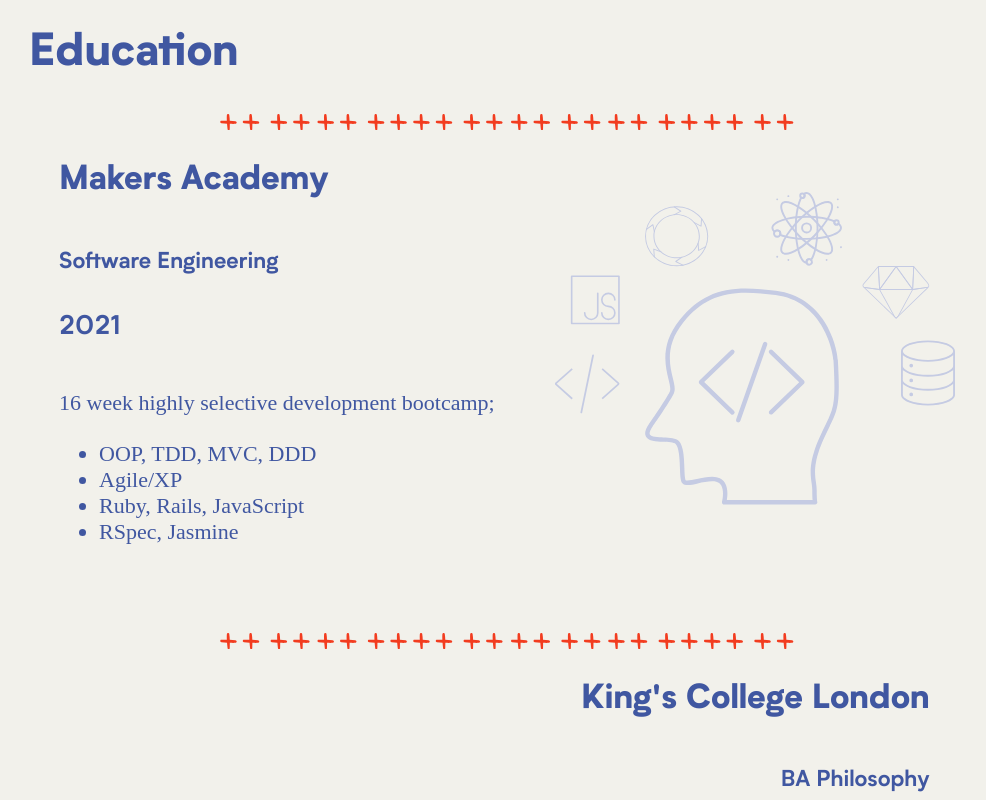
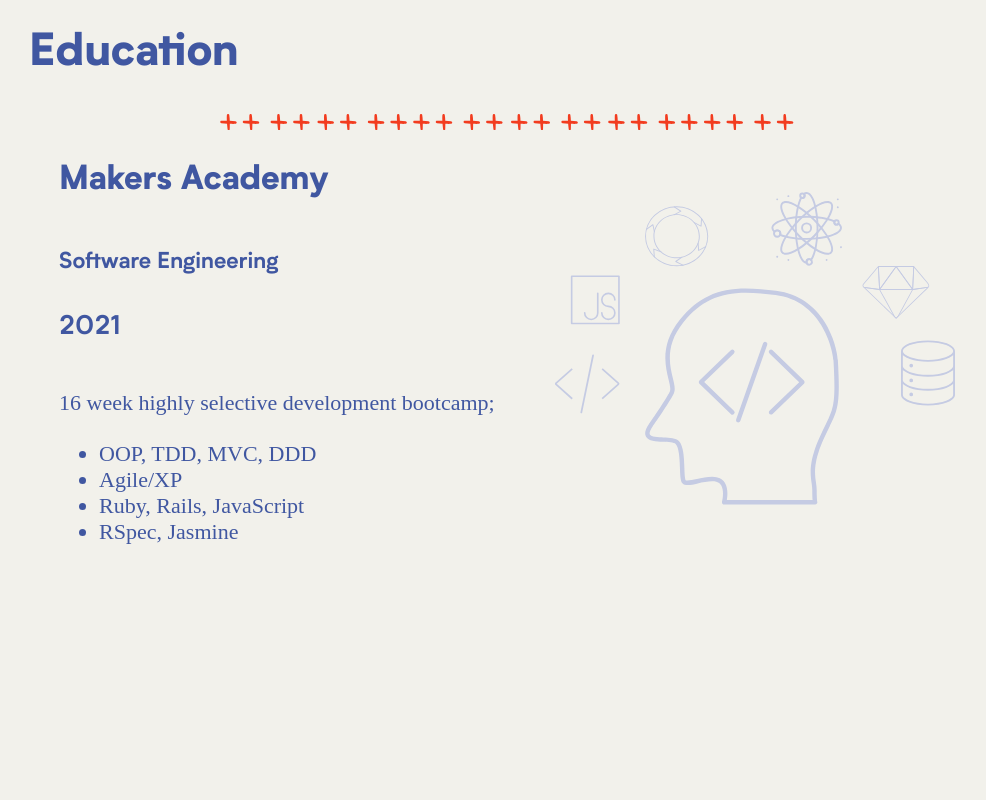
Before and after one commit to arthurfincham/react-portfolio, a React (Create React App) app: page / in a window 1280 px wide. Shown: the part 820-1620 px from the top of the page, without its empty margins (133-1119 px from the left). Built offline with nearby package versions, Linux system fonts and the light colour scheme; a web font is replaced by a local one.

Commit message:
install react scroll

```diff
--- a/package.json
+++ b/package.json
@@ -8,6 +8,7 @@
     "@testing-library/user-event": "^12.1.10",
     "react": "^17.0.2",
     "react-dom": "^17.0.2",
+    "react-reveal": "^1.2.2",
     "react-scripts": "4.0.3",
     "styled-components": "^5.3.3",
     "web-vitals": "^1.0.1"
--- a/src/App.css
+++ b/src/App.css
@@ -236,6 +236,7 @@
   height: auto;
   position: relative;
   margin-bottom: 3em;
+  min-height: 80vh;
 }
 
 #tech-head {
--- a/src/App.js
+++ b/src/App.js
@@ -34,10 +34,12 @@
         <div className="App">
           <div className="Welcome-page">
             <IconLinks />
+
             <div className="Welcome-text">
               <h6>hello, i am</h6>
               <h1>arthur</h1>
             </div>
+
             <AnchorLinks />
           </div>
           <Education className="education-section" />
--- a/src/components/Education.js
+++ b/src/components/Education.js
@@ -1,6 +1,7 @@
 import UniIcon from './graphics/UniIcon';
 import Divider from './graphics/Divider';
 import TechHead from './graphics/TechHead';
+
 export default function Education() {
   const fill = 'white';
   return (
```
Also changed, not shown: 1 other file (tests, documents, lock files or other folders).
